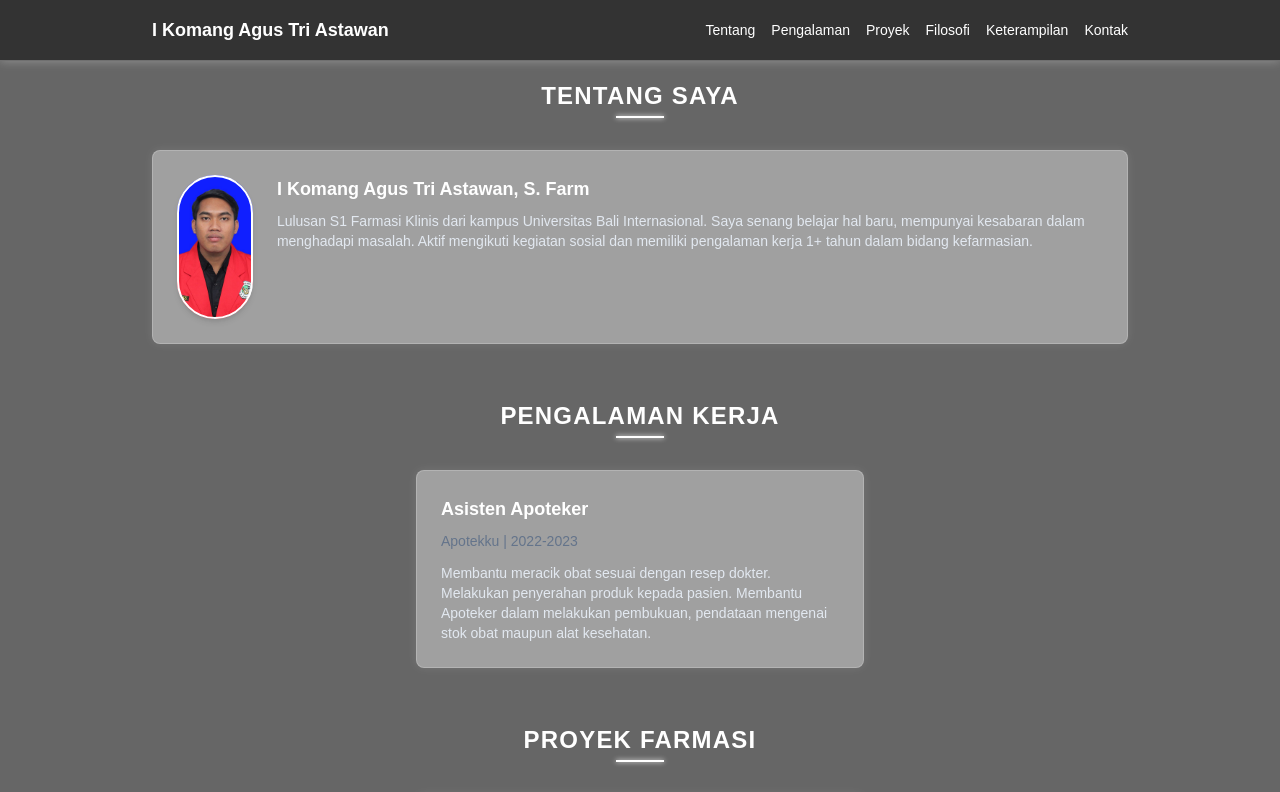
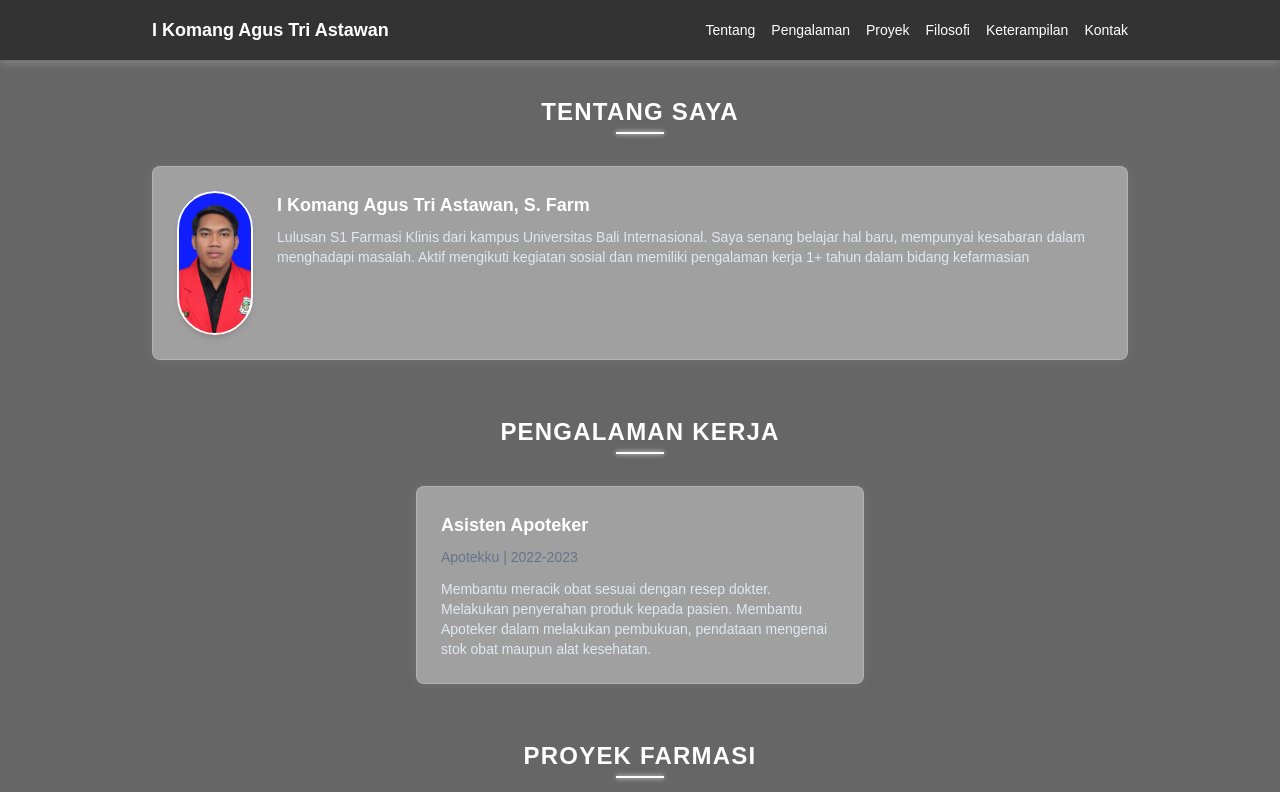
Before and after one commit to broman0x/portofoliokomang, a React (Create React App) app: page / in a window 1280 px wide. Shown: the top 792 px of the page. Built offline with nearby package versions, Linux system fonts and the light colour scheme.

Commit message:
Update About.jsx

```diff
--- a/src/components/About.jsx
+++ b/src/components/About.jsx
@@ -18,7 +18,7 @@ const About = () => {
   };
 
   return (
-    <section id="about" className="mb-10 sm:mb-14">
+    <section id="about" className="mt-4 mb-10 sm:mb-14">
       <h2 className="section-title">Tentang Saya</h2>
       <motion.div
         className="card flex flex-col items-start gap-4 sm:gap-6 md:flex-row"
@@ -45,7 +45,7 @@ const About = () => {
             I Komang Agus Tri Astawan, S. Farm
           </h3>
           <p className="text-[#E2E8F0] text-xs sm:text-sm leading-relaxed">
-            Lulusan S1 Farmasi Klinis dari kampus Universitas Bali Internasional. Saya senang belajar hal baru, mempunyai kesabaran dalam menghadapi masalah. Aktif mengikuti kegiatan sosial dan memiliki pengalaman kerja 1+ tahun dalam bidang kefarmasian.
+            Lulusan S1 Farmasi Klinis dari kampus Universitas Bali Internasional. Saya senang belajar hal baru, mempunyai kesabaran dalam menghadapi masalah. Aktif mengikuti kegiatan sosial dan memiliki pengalaman kerja 1+ tahun dalam bidang kefarmasian
           </p>
         </div>
       </motion.div>
```
